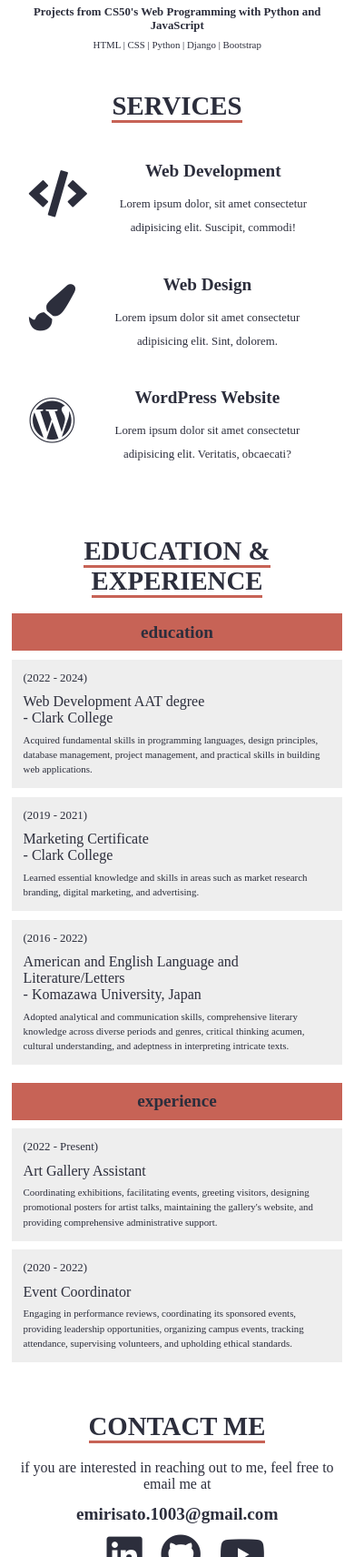
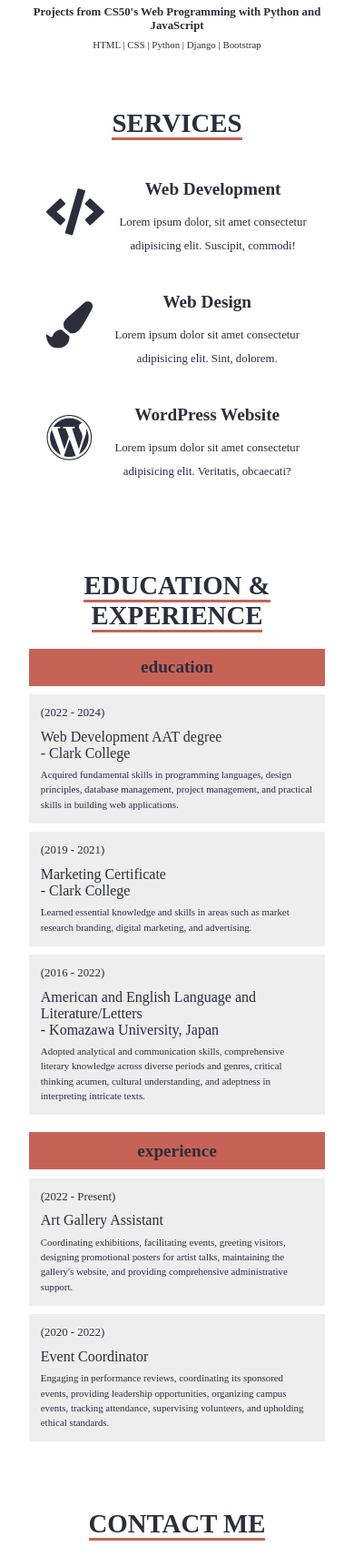
Before and after one commit to emirisato1003/Emiri_Sato_Portfolio, a PHP site: page / in a window 390 px wide. Shown: the part 3417-5128 px from the top of the page at 91% size. Run offline with PHP 8.4, Linux system fonts and the light colour scheme.

Commit message:
fixing responsive desing

```diff
--- a/style.css
+++ b/style.css
@@ -247,6 +247,7 @@ section{
     grid-template-columns: repeat(auto-fit, minmax(30rem, 1fr));
     gap: 1.5rem;
     align-items: flex-start;
+    margin: 3rem;
 }
 
 .project .box-container .box img{
@@ -284,6 +285,7 @@ section{
     grid-template-columns: repeat(auto-fit, minmax(30rem, 1fr));
     gap: 2.0;
     align-items: flex-start;
+    margin: 3rem;
 }
 
 .services .box-container .box{
@@ -323,6 +325,7 @@ section{
     display: flex;
     flex-wrap: wrap;
     gap: 1.5rem;
+    margin: 3rem;
 }
 
 .education_experience .edu-exp .row .box-container{
@@ -447,6 +450,7 @@ section{
     body.active{
         padding-left: 7;
     }
+
     .about .skills ul li img{
         height: 100px;
     }
@@ -468,6 +472,7 @@ section{
     body.active{
         padding-left: 25rem;
     }
+
 }
 
 @media(max-width:672px){
```
